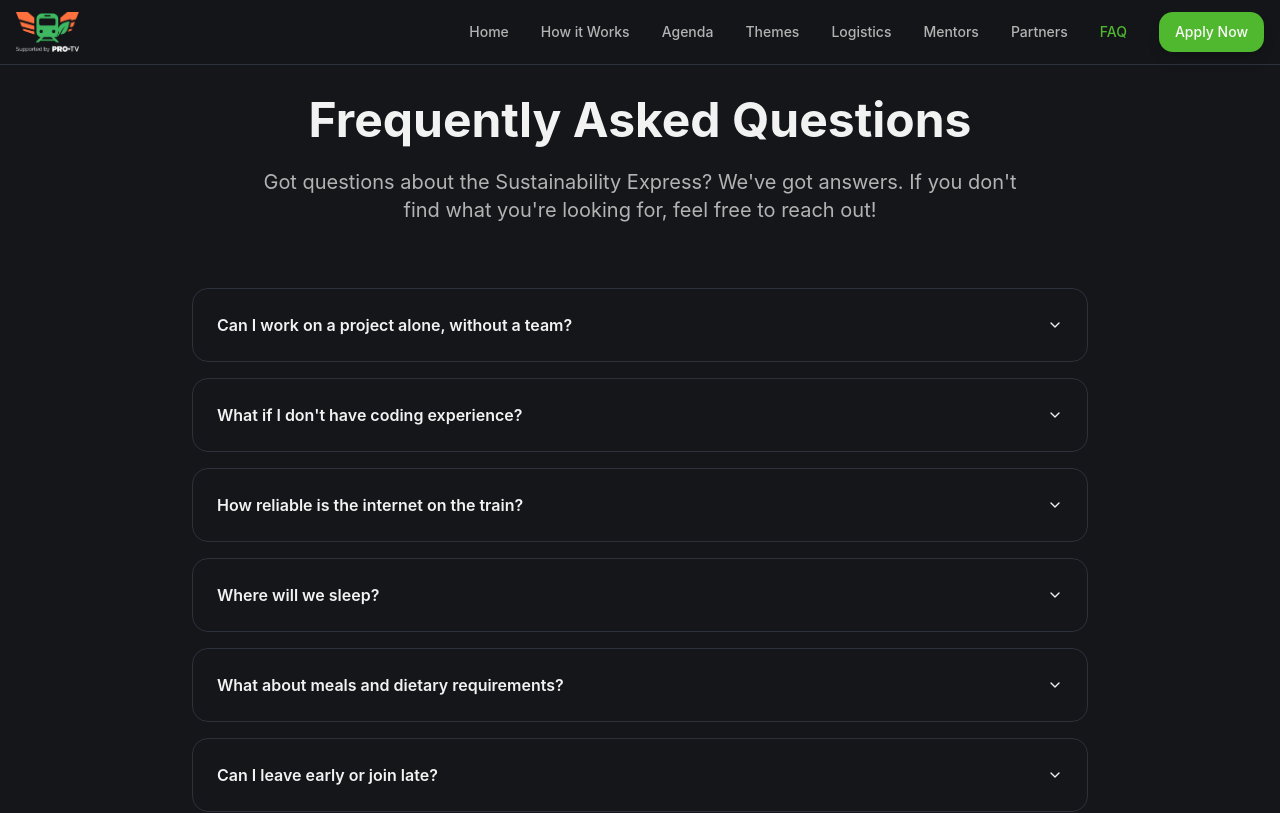
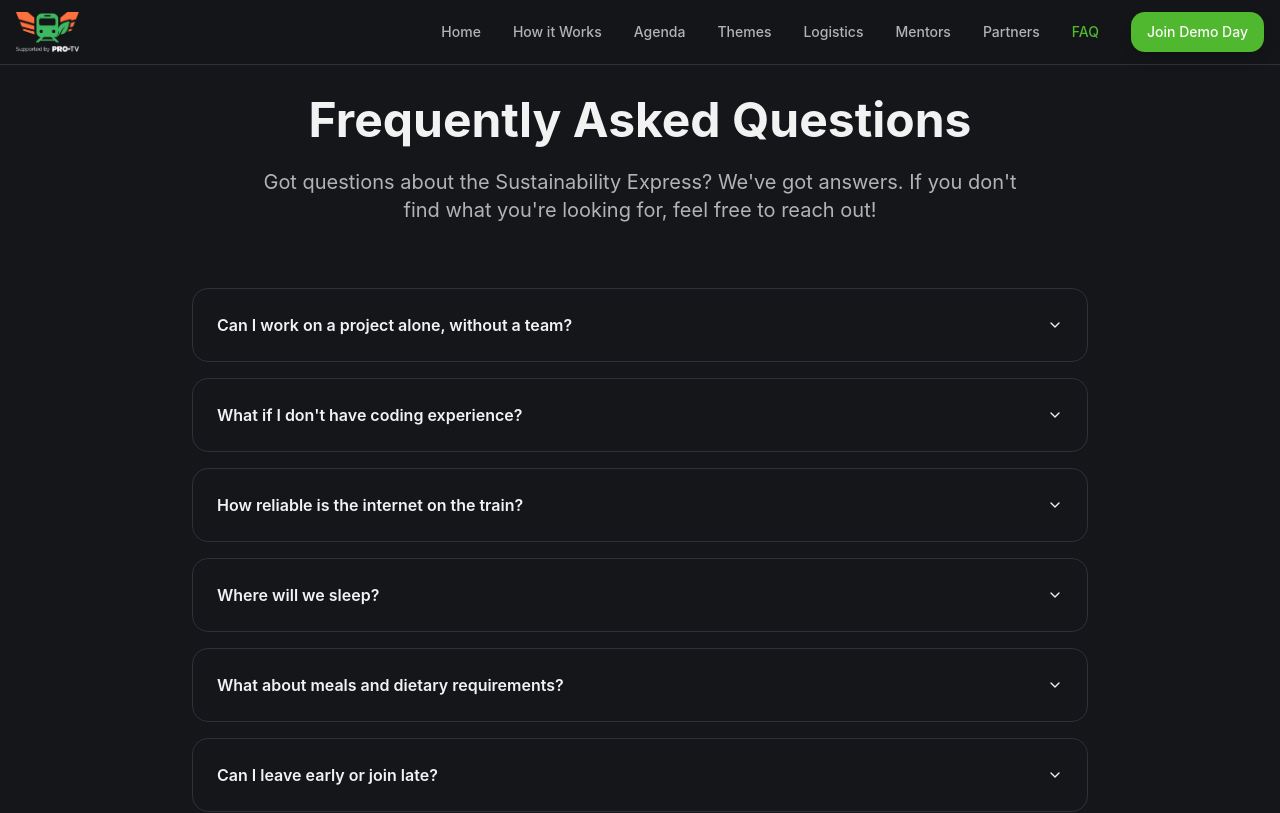
Before and after one commit to KickstartRomania/SustainabilityExpress, a React (Vite) app: page /faq in a window 1280 px wide. Shown: the top 813 px of the page. Built offline with nearby package versions, Linux system fonts and the light colour scheme.

Commit message:
Preceding changes

```diff
--- a/src/components/Navigation.tsx
+++ b/src/components/Navigation.tsx
@@ -44,7 +44,7 @@ const Navigation = () => {
               </Link>
             ))}
             <Button asChild className="btn-hero">
-              <Link to="/apply">Apply Now</Link>
+              <a href="https://luma.com/lxs8xxfm" target="_blank" rel="noopener noreferrer">Join Demo Day</a>
             </Button>
           </div>
 
```
